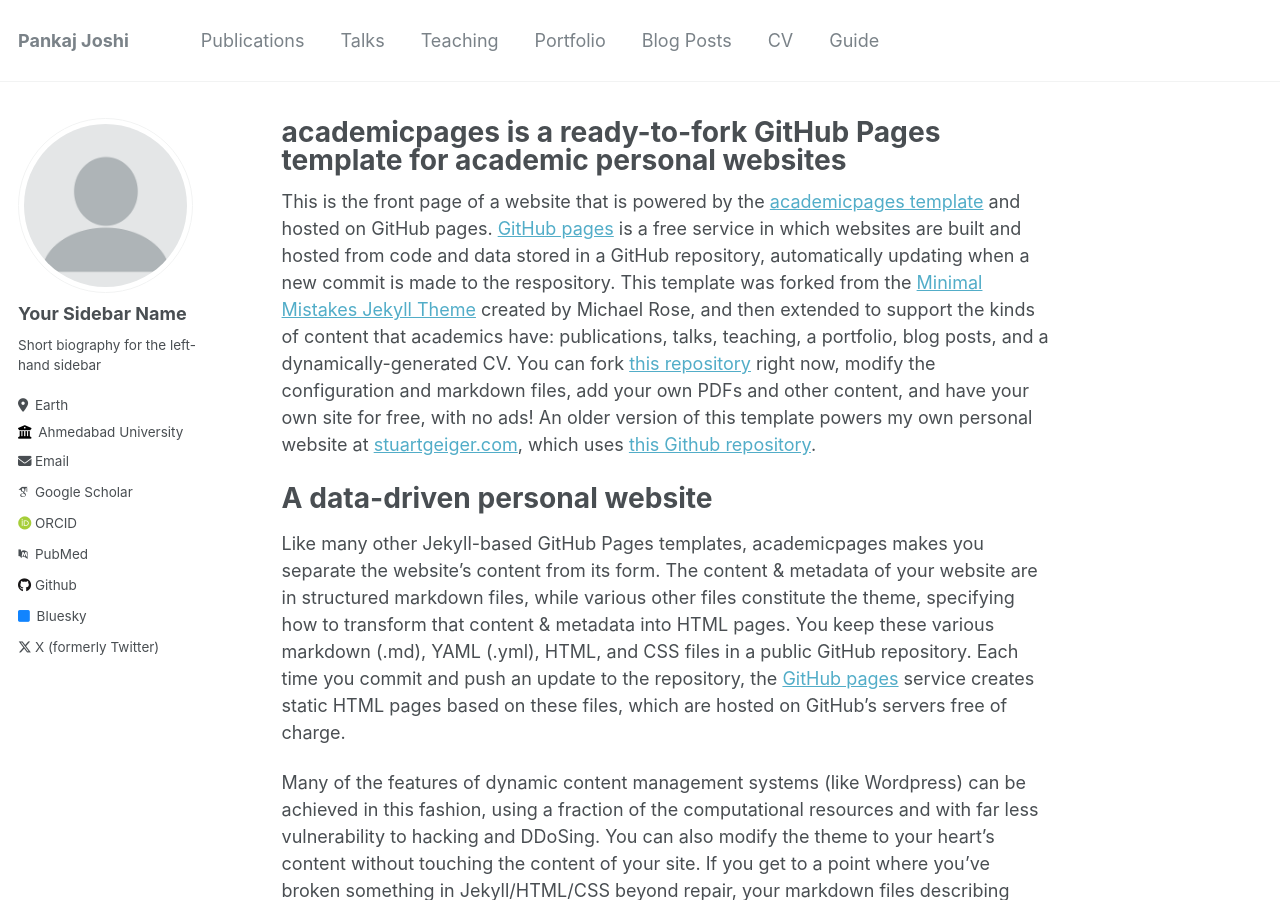
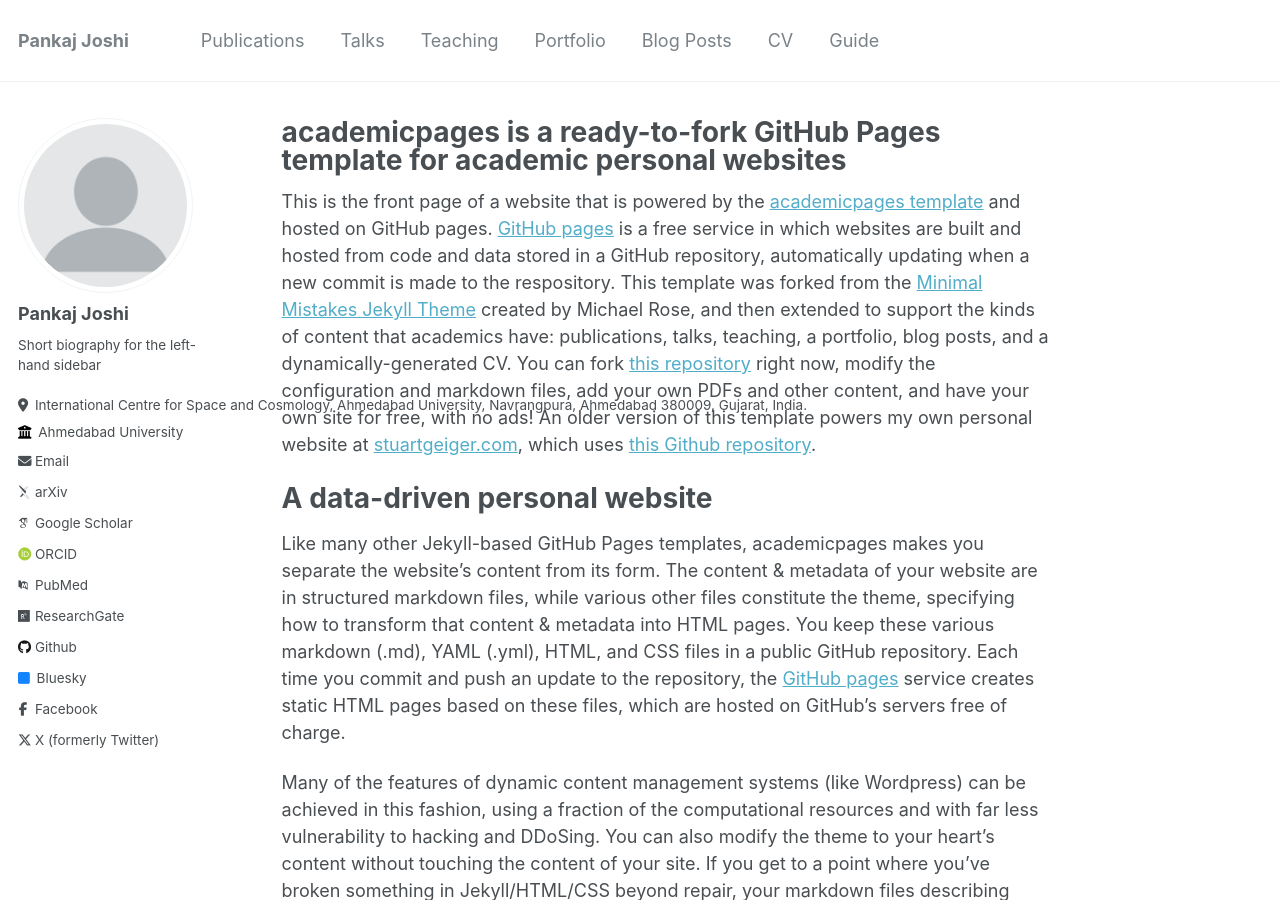
Before and after one commit to Pankaj-S-Joshi/Pankaj-S-Joshi.github.io, a Jekyll site: the page built from _pages/about.md, in a window 1280 px wide and 900 px high. Built offline with Jekyll 4.4.1, drawn with Linux system fonts in a browser that asks for light colours; some web fonts are replaced.

Commit message:
Update _config.yml

```diff
--- a/_config.yml
+++ b/_config.yml
@@ -11,10 +11,10 @@ locale                   : "en-US"
 title                    : "Pankaj Joshi"
 title_separator          : "-"
 name                     : &name "Pankaj Joshi"
-description              : &description "personal description"
-url                      : https://academicpages.github.io # the base hostname & protocol for your site e.g. "https://mmistakes.github.io"
+description              : &description "An eminent research scientist and a scholar, physicist, and expert on cosmology, Professor Pankaj Joshi presently anchors the International Centre for Space and Cosmology at Ahmedabad University as its Director. He was Senior Professor, Department of Astronomy and Astrophysics, Tata Institute of Fundamental Research, Mumbai, before joining the Charotar University of Science and Technology (CHARUSAT) as Provost and as Director for the International Centre for Cosmology (ICC). His research interests are general relativity and cosmology. He has made fundamental contributions to black hole physics and gravitation theory. His extensive analysis of general relativistic gravitational collapse has been widely recognised for providing significant insights into the final fate of massive collapsing stars in the universe, the formation of space-time singularities, and cosmic censorship. Stephen Hawking invited Professor Joshi to Cambridge University, UK, in 1981 and 1986 to work with him under the Nuffield Foundation Fellowship. He has also been acclaimed by Dr APJ Abdul Kalam, Dr R Chidambaram, Dr Jayant Narlikar, and several such leaders in science, as an eminent scientist. "
+url                      : https://pankaj-s-joshi.github.io # the base hostname & protocol for your site e.g. "https://mmistakes.github.io"
 baseurl                  : "" # the subpath of your site, e.g. "/blog"
-repository               : "academicpages/academicpages.github.io"
+repository               : "pankaj-s-joshi/pankaj-s-joshi.github.io"
 
 # Site Author - The following control what appear as part of the author content on the side bar.
 #               If a field is blank the icon and link will not appear, otherwise it will be shown.
@@ -22,33 +22,33 @@ repository               : "academicpages/academicpages.github.io"
 author:
   # Biographic information
   avatar           : "profile.png"
-  name             : "Your Sidebar Name"
+  name             : "Pankaj Joshi"
   pronouns         : # example: "she/her"
   bio              : "Short biography for the left-hand sidebar"
-  location         : "Earth"
+  location         : "International Centre for Space and Cosmology, Ahmedabad University, Navrangpura, Ahmedabad 380009, Gujarat, India."
   employer         : "Ahmedabad University"
   uri              : # URL
   email            : "pankaj.joshi@ahduni.edu.in"
 
   # Academic websites
-  arxiv            : # URL - Update with the correct link to your profile
-  googlescholar    : "https://scholar.google.com/citations?user=PS_CX0AAAAAJ"
+  arxiv            : "https://arxiv.org/search/gr-qc?searchtype=author&query=Joshi,+P+S"
+  googlescholar    : "https://scholar.google.com/citations?user=6TnQ2m8AAAAJ&hl=en"
   impactstory      : # URL
-  orcid            : "http://orcid.org/yourorcidurl"
+  orcid            : "http://orcid.org/0000-0003-0463-7554"
   pubmed           : "https://www.ncbi.nlm.nih.gov/pubmed/?term=john+snow"
-  researchgate     : # URL
+  researchgate     : "https://www.researchgate.net/profile/Pankaj-Joshi"
 
   # Repositories and software development
   bitbucket        : # Username - Update with your username on the site
   codepen          : # Username
   dribbble         : # Username
-  github           : "academicpages"
+  github           : "Pankaj-S-Joshi"
   kaggle           : # Username
   stackoverflow    : # User number or user number and name (i.e., use "1" or "1/jeff-atwood")
 
   # Social media
   bluesky          : "bsky.app" # Replace this with you Bluesky username
-  facebook         : # Username
+  facebook         : "Pankaj S. Joshi"
   flickr           : # Username
   foursquare       : # Username
   goodreads        : # Username
```
